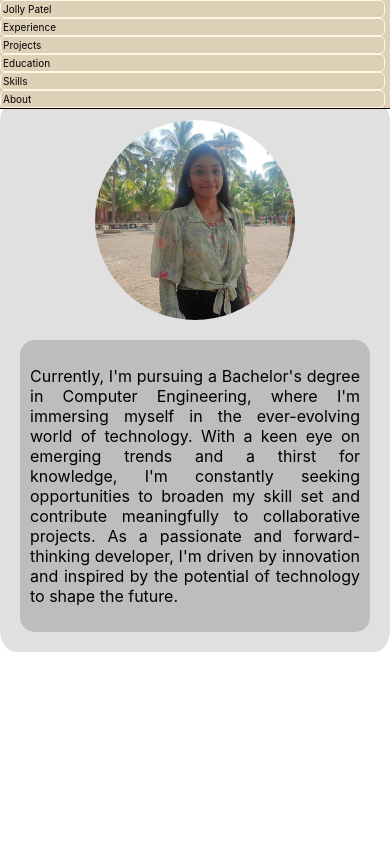
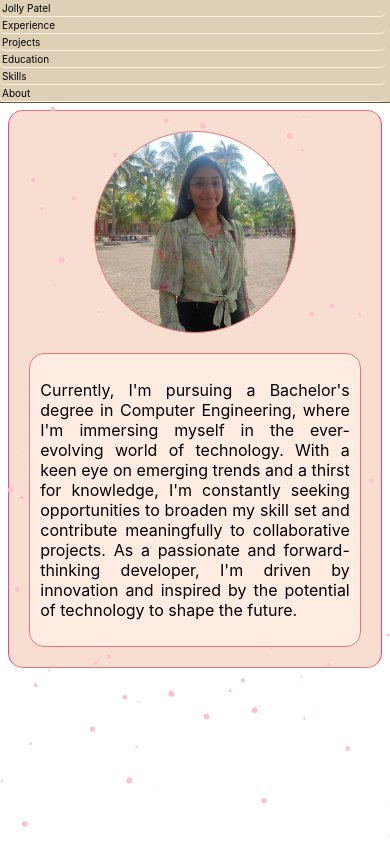
Before and after one commit to JollyPatel25/JollyPatel25.github.io, a React (Create React App) app: page / in a window 390 px wide. Built offline with nearby package versions, Linux system fonts and the light colour scheme.

Commit message:
styled with css

```diff
--- a/src/App.js
+++ b/src/App.js
@@ -1,24 +1,100 @@
 import './App.css';
-import React from 'react';
+import React, { useRef, useEffect }from 'react';
 import "./CSS/NavBar.css";
+
+class Ball {
+  constructor(x, y, radius, dx, dy, color) {
+      this.x = x;
+      this.y = y;
+      this.radius = radius;
+      this.dx = dx;
+      this.dy = dy;
+      this.color = color;
+  }
+
+  draw(ctx) {
+      ctx.beginPath();
+      ctx.arc(this.x, this.y, this.radius, 0, Math.PI * 2, false);
+      ctx.fillStyle = this.color;
+      ctx.fill();
+      ctx.closePath();
+  }
+
+  update(canvasWidth, canvasHeight) {
+      if (this.x + this.radius > canvasWidth || this.x - this.radius < 0) {
+          this.dx = -this.dx;
+      }
+      if (this.y + this.radius > canvasHeight || this.y - this.radius < 0) {
+          this.dy = -this.dy;
+      }
+      this.x += this.dx;
+      this.y += this.dy;
+  }
+}
+
+// Canvas component
+const Canvas = () => {
+  const canvasRef = useRef(null);
+  const balls = useRef([]);
+
+  useEffect(() => {
+      const canvas = canvasRef.current;
+      const ctx = canvas.getContext('2d');
+      canvas.width = window.innerWidth;
+      canvas.height = window.innerHeight;
+
+      const initBalls = () => {
+          const ballCount = 70;
+          for (let i = 0; i < ballCount; i++) {
+              const radius = Math.random() * 3;
+              const x = Math.random() * (canvas.width - 2 * radius) + radius;
+              const y = Math.random() * (canvas.height - 2 * radius) + radius;
+              const dx = (Math.random() - 0.5) * 0.5;
+              const dy = (Math.random() - 0.5) * 0.5;
+              const color = 'pink'; // Single color for all balls
+              balls.current.push(new Ball(x, y, radius, dx, dy, color));
+          }
+      };
+
+      const animate = () => {
+          ctx.clearRect(0, 0, canvas.width, canvas.height);
+          balls.current.forEach(ball => {
+              ball.update(canvas.width, canvas.height);
+              ball.draw(ctx);
+          });
+          requestAnimationFrame(animate);
+      };
+
+      initBalls();
+      animate();
+  }, []);
+
+  return <canvas ref={canvasRef} className='background-canvas'/>;
+};
+
+
 function App() {
+
   return (
     <div className="app">
       <div className="NavigationBar">
-        <ul className="my-name-head"><li>Jolly Patel</li></ul>
+        <ul className="my-name-head"><a href="#"><li>Jolly Patel</li></a></ul>
         <ul className='navbar'>
-          <li>Experience</li>
-          <li>Projects</li>
-          <li>Education</li>
-          <li>Skills</li>
-          <li>About</li>
+          <a href="#experience"><li>Experience</li></a>
+          <a href="#projects"><li>Projects</li></a>
+          <a href="#education"><li>Education</li></a>
+          <a href="#skills"><li>Skills</li></a>
+          <a href="#about"><li>About</li></a>
         </ul>
       </div>
-      <div className="home-two">
+      <div  className="home-two">
+      <Canvas className="canvas1"></Canvas>
         <div className="home-two-canvas">
+
           <div className='inner-home-two-canvas'>
+
             <div className="profile-pic"></div>
-            <div className="data">
+            <div id="about" className="data">
               <p>Currently, I'm pursuing a Bachelor's degree in Computer Engineering,
                 where I'm immersing myself in the ever-evolving world of technology.
                 With a keen eye on emerging trends and a thirst for knowledge, I'm constantly seeking
@@ -30,6 +106,7 @@ function App() {
           </div>
         </div>
       </div>
+
     </div>
   );
 }
--- a/src/CSS/NavBar.css
+++ b/src/CSS/NavBar.css
@@ -12,7 +12,7 @@
     padding: 0px; /* Optional padding */
     box-sizing: border-box; /* Ensure padding is included in total width and height */
     z-index: 1000; /* Ensure the nav bar stays on top of other content */
-    border-bottom: 1px solid black;
+    border-bottom: 1px solid #74512D;
 }
 
 .NavigationBar ul {
@@ -62,7 +62,8 @@
         margin:0px;
     }
     .NavigationBar ul li{
-        border-top:0.10px solid #FDF7E4;
+        /* border-top:0.10px solid #FDF7E4; */
+        border: none;
         border-bottom:0.10px solid #FDF7E4;
         font-size:10px;
         padding:2px;
@@ -72,29 +73,48 @@
 .my-name-head li:hover,
 .navbar li:hover{
     background-color: #FDF7E4;
-    border: 1px solid #222831;
+    border: 1px solid #74512D;
     border-radius: 5px;
 }
 
 .home-two {
-    margin-top: 100px; /* Adjust this value based on the height of your NavigationBar */
+    margin-top: 110px; /* Adjust this value based on the height of your NavigationBar */
     display: flex;
+
     justify-content: center;
     align-items: center;
 }
 
 .home-two-canvas {
-    width: 100%; /* Adjust width as needed */
-    max-width: 600px; /* Example maximum width */
+    border-top: 1px solid #E97777;
+    border-right: 1px solid #F7418F;
+    border-bottom: 1px solid #E97777;
+    border-left: 1px solid #F7418F;
+    width: 85%; /* Adjust width as needed */
     height: auto; /* Adjust height as needed */
     padding: 20px; /* Example padding */
-    border-radius:4%;
-    background-color: #e0e0e0; /* Example background color */
+    border-radius:15px;
+    background-color: #F7DED0; /* Example background color */
     text-align: center; /* Center content */
 }
+.data {
+    text-align: justify;
+    padding: 10px;
+    border: 1px solid #E97777;
+    background-color: #FEECE2;
+    border-radius: 15px;
 
+}
+.background-canvas{
+    position: absolute;
+    top: 0;
+    left: 0;
+    z-index: 1;
+}
 .inner-home-two-canvas {
+    position: relative;
     display: flex;
+    z-index: 2;
     flex-direction: column;
     align-items: center;
 }
@@ -107,20 +127,17 @@
     background-repeat: no-repeat;
     background-position: center;
     border-radius: 50%;
+    border: 1.25px solid #E97777;
     margin-bottom: 20px; /* Example margin */
 }
-
-.data {
-    text-align: justify;
-    padding: 10px;
-    background-color: #bebdbd;
-    border-radius: 15px;
-}
-
 
 .my-name-head li:hover,
 .navbar li:hover {
     background-color: #FDF7E4;
-    border: 1px solid #222831;
+    border: 1px solid #74512D;
     border-radius: 5px;
 }
+a{
+    text-decoration: none;
+    color:black;
+}
```
Also changed, not shown: 11 other files (tests, documents, lock files or other folders).
